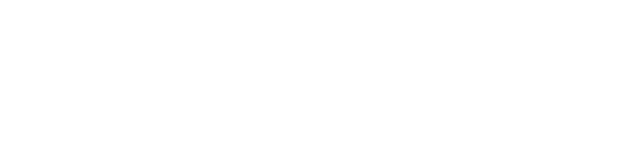
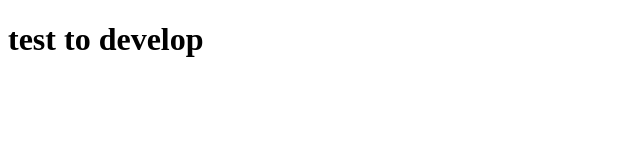
Before and after one commit to ozeas/gba-script-testing, a plain HTML site: page index.html in a window 1280 px wide. Shown: the whole page, without its empty margins (0-640 px from the left). Drawn offline with Linux system fonts and the light colour scheme.

Commit message:
Update index.html

```diff
--- a/index.html
+++ b/index.html
@@ -7,6 +7,6 @@
   <title>Document</title>
 </head>
 <body>
-
+  <h1>test to develop</h1>
 </body>
 </html>
```
